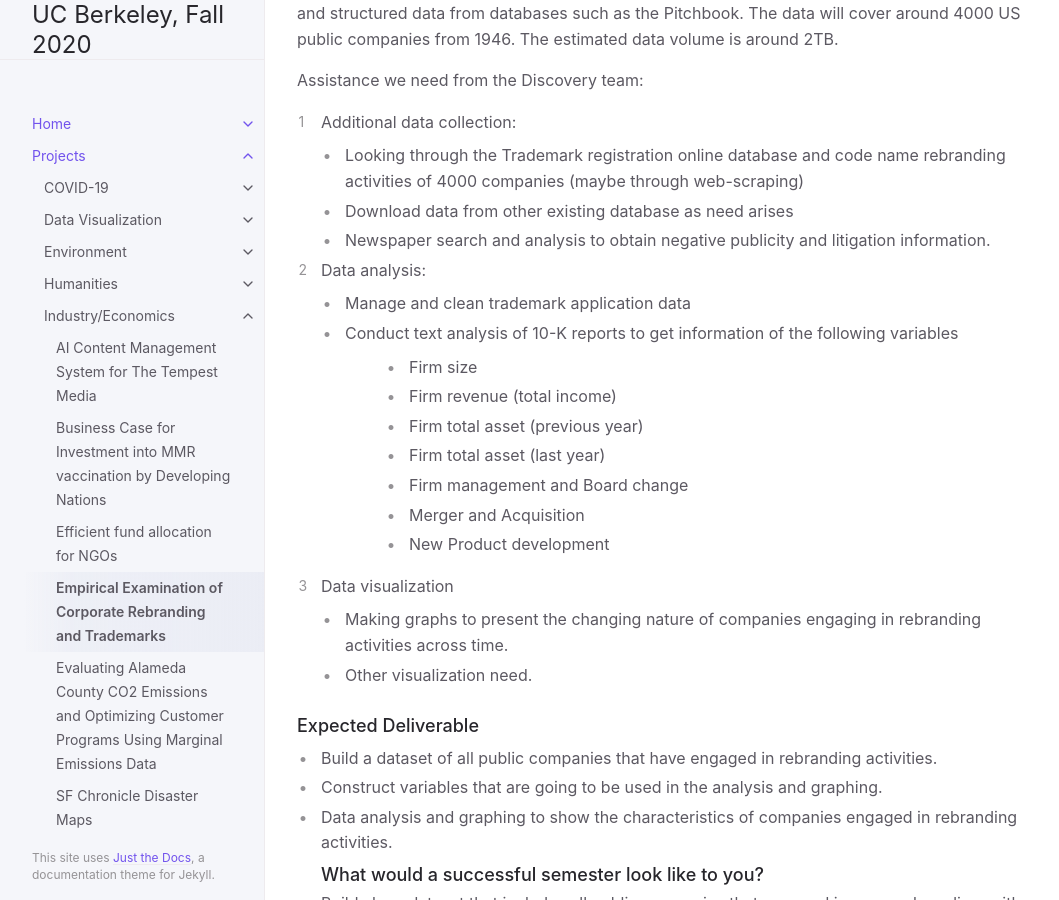
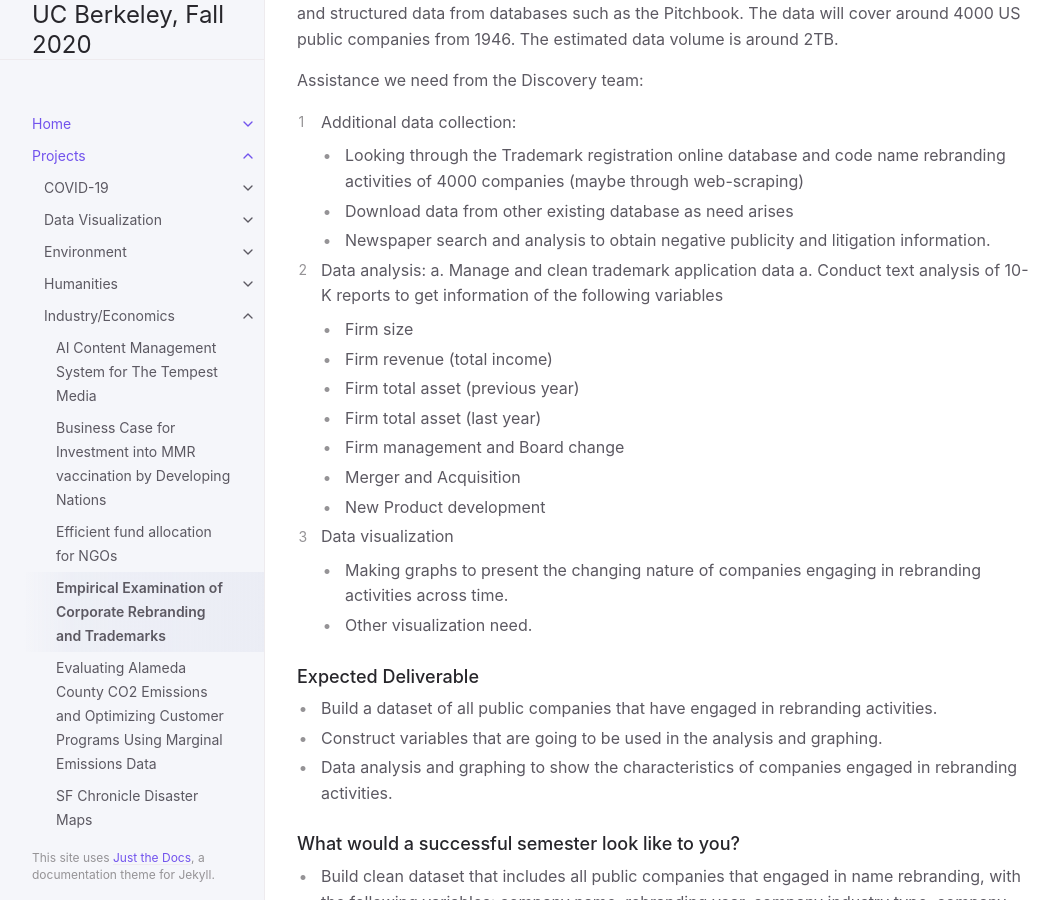
Before and after one commit to DS-Discovery/ds-discovery.github.io, a Jekyll site: the page built from Projects/Industry:Economics/Empirical Examination of Corporate Rebranding and Trademarks.md, in a window 1280 px wide and 900 px high, scrolled down 877 px. Shown: the whole window, without its empty margins (107-1166 px from the left). Built offline with Jekyll 4.4.1, drawn with Linux system fonts in a browser that asks for light colours.

Commit message:
Update Empirical Examination of Corporate Rebranding and Trademarks.md

```diff
--- a/Projects/Industry:Economics/Empirical Examination of Corporate Rebranding and Trademarks.md
+++ b/Projects/Industry:Economics/Empirical Examination of Corporate Rebranding and Trademarks.md
@@ -17,35 +17,36 @@ Companies are frequently found registering new trademarks or modifying existing
 The main purpose of the data collection is to focus on publicly traded companies and to collect longitudinal information about these companies on trademark rebranding activities; company profiles; other company level information that may be correlated with a company’s decision on rebranding. With the help of the data, we will conduct in-depth analysis and various visualization to help answer the following questions.
 
 Research questions:
--	What kind of companies, in what situations, are engaged in name rebranding? How does this change across time?
--	Are name rebranding activities by public companies likely motivated by economic, legal, or other factors?
+>-	What kind of companies, in what situations, are engaged in name rebranding? How does this change across time?
+>-	Are name rebranding activities by public companies likely motivated by economic, legal, or other factors?
 
 Data we have now:
 We have downloaded trademark applications data from the US Patent and Trademark Office website, 10-K reports from the Securities and Exchange Commission Website, and structured data from databases such as the Pitchbook. The data will cover around 4000 US public companies from 1946. The estimated data volume is around 2TB.
 
 Assistance we need from the Discovery team:
 1. Additional data collection:
-* Looking through the Trademark registration online database and code name rebranding activities of 4000 companies (maybe through web-scraping)
-* Download data from other existing database as need arises
-* Newspaper search and analysis to obtain negative publicity and litigation information.
+   * Looking through the Trademark registration online database and code name rebranding activities of 4000 companies (maybe through web-scraping)
+   * Download data from other existing database as need arises
+   * Newspaper search and analysis to obtain negative publicity and litigation information.
 2. Data analysis:
-* Manage and clean trademark application data
-* Conduct text analysis of 10-K reports to get information of the following variables
->- Firm size
->- Firm revenue (total income)
->- Firm total asset (previous year)
->-	Firm total asset (last year)
->-	Firm management and Board change
->-	Merger and Acquisition
->-	New Product development
+   a. Manage and clean trademark application data
+   a. Conduct text analysis of 10-K reports to get information of the following variables
+      * Firm size
+      * Firm revenue (total income)
+      * Firm total asset (previous year)
+      *	Firm total asset (last year)
+      *	Firm management and Board change
+      *	Merger and Acquisition
+      *	New Product development
 3. Data visualization
-* Making graphs to present the changing nature of companies engaging in rebranding activities across time.
-* Other visualization need.
+   * Making graphs to present the changing nature of companies engaging in rebranding activities across time.
+   * Other visualization need.
 
 ### Expected Deliverable
 * Build a dataset of all public companies that have engaged in rebranding activities.
 * Construct variables that are going to be used in the analysis and graphing.
 * Data analysis and graphing to show the characteristics of companies engaged in rebranding activities.
+
 ### What would a successful semester look like to you?
 * Build clean dataset that includes all public companies that engaged in name rebranding, with the following variables: company name, rebranding year, company industry type, company revenue, company total asset, company size, Merger and Acquisition, New product development.
 * If possible, get the data on negative publicity and litigation for the companies during the years they engaged in rebranding activities.
```
